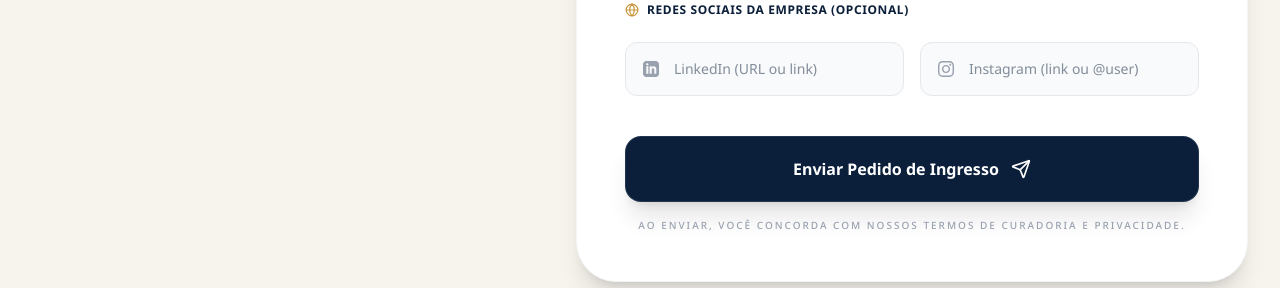
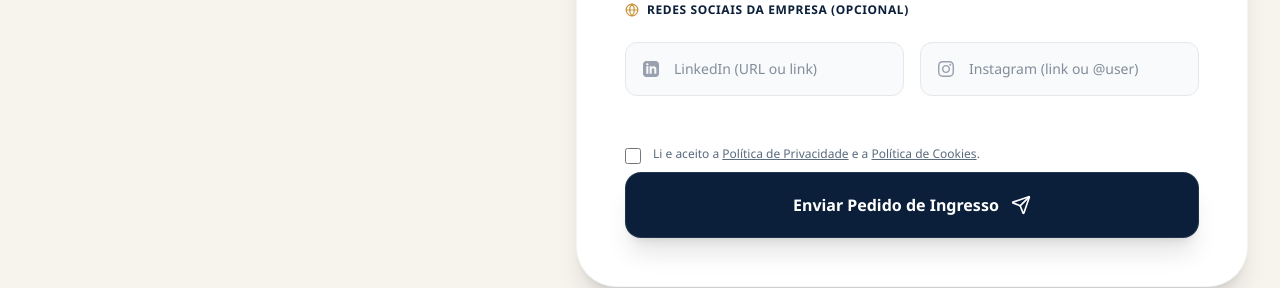
Before and after one commit to matheusaleks-cell/eumercosurready, a Next.js app: page /solicitar-cadastro in a window 1280 px wide. Shown: the part 1000-1288 px from the top of the page. Built offline with nearby package versions, Linux system fonts and the light colour scheme; no server answers; the database is empty; what deepl-node would draw is missing.

Commit message:
feat(site): adiciona checkbox de aceite da politica de privacidade no cadastro

```diff
--- a/app/(site)/solicitar-cadastro/page.tsx
+++ b/app/(site)/solicitar-cadastro/page.tsx
@@ -1,6 +1,7 @@
 'use client'
 
 import React, { useState } from 'react'
+import Link from 'next/link'
 import { motion } from 'framer-motion'
 import {
   ClipboardCheck,
@@ -31,7 +32,7 @@ export default function SolicitarCadastroPage() {
   const [error, setError] = useState('')
   const [selectedDdi, setSelectedDdi] = useState('55')
 
-  const { t } = useLanguage()
+  const { t, language } = useLanguage()
 
   const mercosulCountries = countriesList.filter(c => c.bloc === 'Mercosul')
   const euCountries = countriesList.filter(c => c.bloc === 'EU')
@@ -431,7 +432,26 @@ export default function SolicitarCadastroPage() {
                   </div>
                 </div>
 
-                <div className="pt-4">
+                <div className="pt-4 space-y-4">
+                  {/* Box de aceite das Políticas de Privacidade */}
+                  <div className="flex items-start gap-3 my-2">
+                    <input
+                      type="checkbox"
+                      id="privacyPolicy"
+                      required
+                      className="mt-1 h-4 w-4 rounded accent-[var(--color-gold)] border-gray-300 focus:ring-[var(--color-gold)] cursor-pointer"
+                    />
+                    <label htmlFor="privacyPolicy" className="text-xs text-[var(--color-text-muted)] font-body leading-relaxed select-none cursor-pointer">
+                      {language === 'en' ? (
+                        <>I read and agree to the <Link href="/politica-de-privacidade" target="_blank" className="underline hover:text-[var(--color-gold)] transition-colors">Privacy Policy</Link> and <Link href="/politica-de-cookies" target="_blank" className="underline hover:text-[var(--color-gold)] transition-colors">Cookies Policy</Link>.</>
+                      ) : language === 'es' ? (
+                        <>He leído y acepto la <Link href="/politica-de-privacidade" target="_blank" className="underline hover:text-[var(--color-gold)] transition-colors">Política de Privacidad</Link> y la <Link href="/politica-de-cookies" target="_blank" className="underline hover:text-[var(--color-gold)] transition-colors">Política de Cookies</Link>.</>
+                      ) : (
+                        <>Li e aceito a <Link href="/politica-de-privacidade" target="_blank" className="underline hover:text-[var(--color-gold)] transition-colors">Política de Privacidade</Link> e a <Link href="/politica-de-cookies" target="_blank" className="underline hover:text-[var(--color-gold)] transition-colors">Política de Cookies</Link>.</>
+                      )}
+                    </label>
+                  </div>
+
                   <button
                     type="submit"
                     disabled={loading}
@@ -446,13 +466,6 @@ export default function SolicitarCadastroPage() {
                       </>
                     )}
                   </button>
-                  <p className="text-center text-[10px] text-gray-400 mt-4 uppercase tracking-[0.2em] font-medium">
-                    {t(
-                      'Ao enviar, você concorda com nossos termos de curadoria e privacidade.',
-                      'By sending, you agree to our curation and privacy terms.',
-                      'Al enviar, usted acepta nuestros términos de curaduría y privacidad.'
-                    )}
-                  </p>
                 </div>
               </form>
             </div>
```
